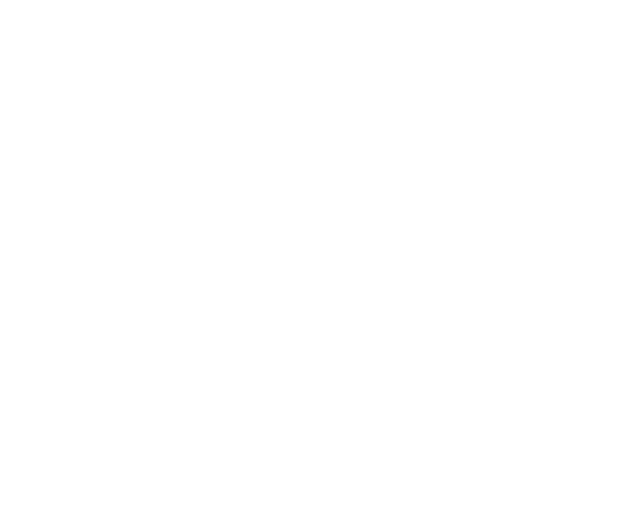
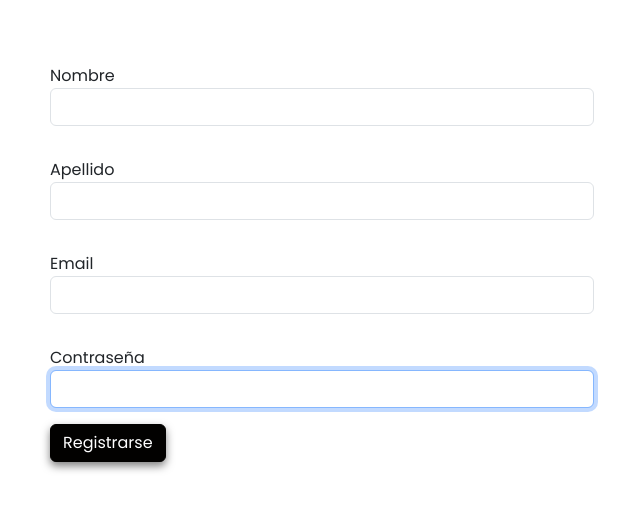
Before and after one commit to Gabsgt99/Proyecto-Final, a React (Create React App) app in the folder front/: page /register in a window 1280 px wide. Before the commit this address had no page. Shown: the top 510 px of the page, without its empty margins (318-958 px from the left). Built offline with nearby package versions, Linux system fonts and the light colour scheme.

Commit message:
login and register login and registration already work, waiting for improvements

```diff
--- a/front/package.json
+++ b/front/package.json
@@ -1,6 +1,7 @@
 {
   "name": "front",
   "version": "0.1.0",
+  "proxy": "http://localhost:8080",
   "private": true,
   "dependencies": {
     "@fortawesome/fontawesome-svg-core": "^6.4.0",
--- a/front/src/App.jsx
+++ b/front/src/App.jsx
@@ -1,4 +1,4 @@
-import {BrowserRouter as Router, Routes, Route, Link} from "react-router-dom";
+import {BrowserRouter as Router, Routes, Route} from "react-router-dom";
 import React from "react";
 import HomePage from "./pages/HomePage"
 import Login from "./pages/Auth/Login"
@@ -25,7 +25,7 @@
           <Route path='/salahedylamar' element={ <HedyLamarPage />} />
           <Route path='/cabina0' element={ <Cabina0Page />} />
           <Route path='/cabina1' element={ <Cabina1Page />} />
-          <Route path='/registro' element={ <RegisterPage />} />
+          <Route path='/register' element={ <RegisterPage />} />
         </Routes>
 
   );
--- a/front/src/components/context/Auth.jsx
+++ b/front/src/components/context/AuthContext.jsx
@@ -12,8 +12,7 @@
     });
 
     return (
-        <AuthContext.Provider
-        value = {[auth, setAuth]}>
+        <AuthContext.Provider value = {[auth, setAuth]}>
             {children}
         </AuthContext.Provider>
 )}
--- a/front/src/index.js
+++ b/front/src/index.js
@@ -2,9 +2,8 @@
 import ReactDOM from 'react-dom/client';
 import './index.css';
 import App from './App';
-import reportWebVitals from './reportWebVitals';
 import { BrowserRouter } from 'react-router-dom';
-import { AuthProvider } from './components/context/Auth';
+import { AuthProvider } from './components/context/AuthContext';
 
 const root = ReactDOM.createRoot(document.getElementById('root'));
 root.render(
@@ -15,6 +14,3 @@
   </BrowserRouter>
   </AuthProvider>
 );
-
-
-reportWebVitals();
--- a/front/src/pages/Auth/Login.jsx
+++ b/front/src/pages/Auth/Login.jsx
@@ -4,7 +4,7 @@
 import { faCode } from '@fortawesome/free-solid-svg-icons';
 import Layout from '../../components/Layout/Layout';
 import axios from "axios";
-import { useAuth } from '../../components/context/Auth';
+import { useAuth } from '../../components/context/AuthContext';
 import { Link, useNavigate, useLocation } from 'react-router-dom';
 
 function Login() {
@@ -28,7 +28,7 @@
           token: res.data.token
         });
         localStorage.setItem('auth', JSON.stringify(res.data));
-        navigate(location.state || "/registro");
+        navigate(location.state || "/");
       } else {
         /* Mensaje de error con el inicio de sesión */
       }
--- a/front/src/pages/RegisterPage.jsx
+++ b/front/src/pages/RegisterPage.jsx
@@ -1,46 +1,69 @@
-import {React, useState} from 'react';
+import React, {useState} from 'react';
+import axios from "axios";
+import { useNavigate } from "react-router-dom";
 
 
 
 function RegisterPage() {
-  const [formData, setFormData] = useState({
-    firstName: '',
-    lastName: '',
+  /* const [formData, setFormData] = useState({
+    name: '',
+    lastname: '',
     email: '',
     isAdmin: false,
   });
+   */
 
-  const [modalVisible, setModalVisible] = useState(false);
-  const [successMessage, setSuccessMessage] = useState('');
+  const [name, setName] = useState("");
+  const [lastname, setLastname] = useState("");
+  const [email, setEmail] = useState("");
+  const [password, setPassword] = useState("");
+  const navigate = useNavigate();
 
-  const handleChange = (event) => {
-    const { name, value, type, checked } = event.target;
+  /* const [modalVisible, setModalVisible] = useState(false);
+  const [successMessage, setSuccessMessage] = useState(''); */
+
+  /* const handleChange = (e) => {
+    const { name, value, type, checked } = e.target;
     const fieldValue = type === 'checkbox' ? checked : value;
 
     setFormData((prevData) => ({
       ...prevData,
       [name]: fieldValue,
     }));
+  }; */
+
+  const handleSubmit = async (e) => {
+    e.preventDefault();
+    try {
+      const res = await axios.post("/api/v1/auth/register", {
+        name,
+	      lastname,
+        email,
+        password
+      });
+      if (res && res.data.success) {
+        /* alert.success(res.data && res.data.message); */ //<===aqui va un mensaje popup de exito en el registro ======
+        navigate("/"); //Aqui poner a donde va despues del registro==========
+      } else {
+     //<===aqui va un mensaje popup
+     console.log(name,lastname,email,password)
+      }
+    } catch (error) {
+      console.log(error);
+      //<===aqui va un mensaje popup
+    }
+
+
+
+    // Aquí puedes realizar acciones con los datos del formulario, como enviarlos a un servidor
+    /* setSuccessMessage('Ha registrado correctamente al usuario');
+    setModalVisible(true); */
   };
 
-  const handleSubmit = (event) => {
-    event.preventDefault();
-
-    // Verificar si hay campos vacíos
-    const { firstName, lastName, email } = formData;
-    if (firstName.trim() === '' || lastName.trim() === '' || email.trim() === '') {
-      return;
-    }
-
-    // Aquí puedes realizar acciones con los datos del formulario, como enviarlos a un servidor
-    setSuccessMessage('Ha registrado correctamente al usuario');
-    setModalVisible(true);
-  };
-
-  const closeModal = () => {
+  /* const closeModal = () => {
     setModalVisible(false);
     setSuccessMessage('');
-  };
+  }; */
 
   return (
     <div className="container-fluid">
@@ -54,9 +77,10 @@
                 className="form-control"
                 id="firstName"
                 name="firstName"
-                value={formData.firstName}
-                onChange={handleChange}
+                value={name}
+                onChange={(e) => setName(e.target.value)}
                 required
+                autoFocus
               />
             </div>
             <div className="form-group py-3">
@@ -66,9 +90,10 @@
                 className="form-control"
                 id="lastName"
                 name="lastName"
-                value={formData.lastName}
-                onChange={handleChange}
+                value={lastname}
+                onChange={(e) => setLastname(e.target.value)}
                 required
+                autoFocus
               />
             </div>
             <div className="form-group py-3">
@@ -78,24 +103,38 @@
                 className="form-control"
                 id="email"
                 name="email"
-                value={formData.email}
-                onChange={handleChange}
+                value={email}
+                onChange={(e) => setEmail(e.target.value)}
                 required
+                autoFocus
               />
             </div>
-            <div className="form-group form-check py-3">
+            <div className="form-group py-3">
+              <label htmlFor="password">Contraseña</label>
+              <input
+                type="password"
+                className="form-control"
+                id="password"
+                name="password"
+                value={password}
+                onChange={(e) => setPassword(e.target.value)}
+                required
+                autoFocus
+              />
+            </div>
+           {/*  <div className="form-group form-check py-3">
               <input
                 type="checkbox"
                 className="form-check-input"
                 id="isAdmin"
                 name="isAdmin"
-                checked={formData.isAdmin}
+                checked={isAdmin}
                 onChange={handleChange}
               />
               <label className="form-check-label" htmlFor="isAdmin">
                 ¿Es Admin?
               </label>
-            </div>
+            </div> */}
             <button type="submit" className="btn btn-register">
               Registrarse
             </button>
@@ -104,7 +143,7 @@
       </div>
 
       {/* Modal de éxito */}
-      {modalVisible && (
+      {/* {modalVisible && (
         <div className="modal" tabIndex="-1" role="dialog">
           <div className="modal-dialog" role="document">
             <div className="modal-content">
@@ -119,8 +158,8 @@
               </div>
             </div>
           </div>
-        </div>
-      )}
+        </div> */}
+
     </div>
   );
 }
--- a/front/src/reportWebVitals.js
+++ /dev/null
@@ -1,13 +0,0 @@
-const reportWebVitals = onPerfEntry => {
-  if (onPerfEntry && onPerfEntry instanceof Function) {
-    import('web-vitals').then(({ getCLS, getFID, getFCP, getLCP, getTTFB }) => {
-      getCLS(onPerfEntry);
-      getFID(onPerfEntry);
-      getFCP(onPerfEntry);
-      getLCP(onPerfEntry);
-      getTTFB(onPerfEntry);
-    });
-  }
-};
-
-export default reportWebVitals;
```
Also changed, not shown: front/public/manifest.json.
